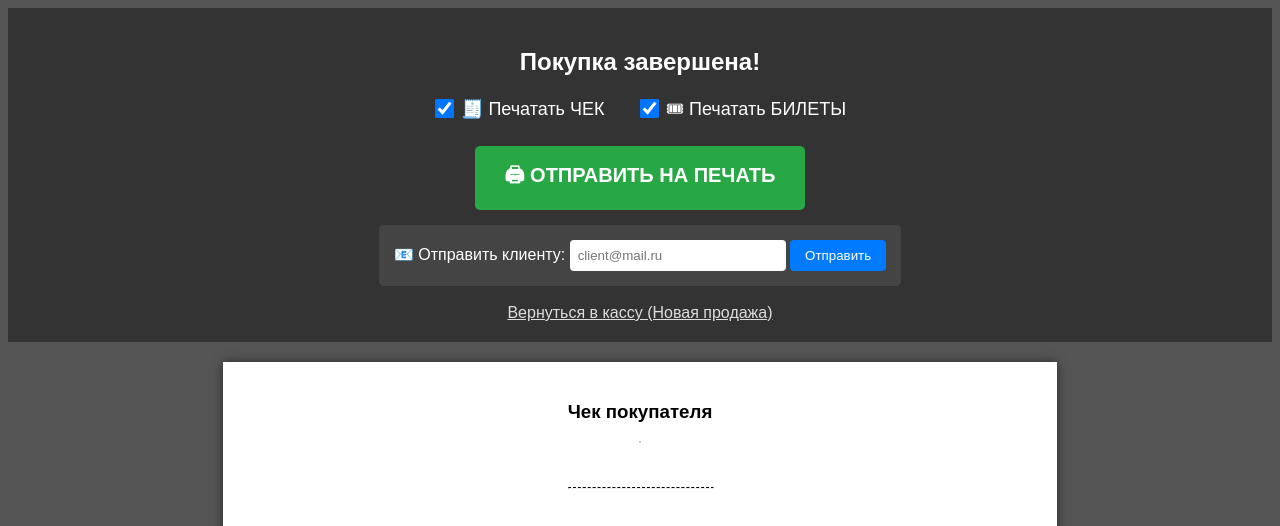
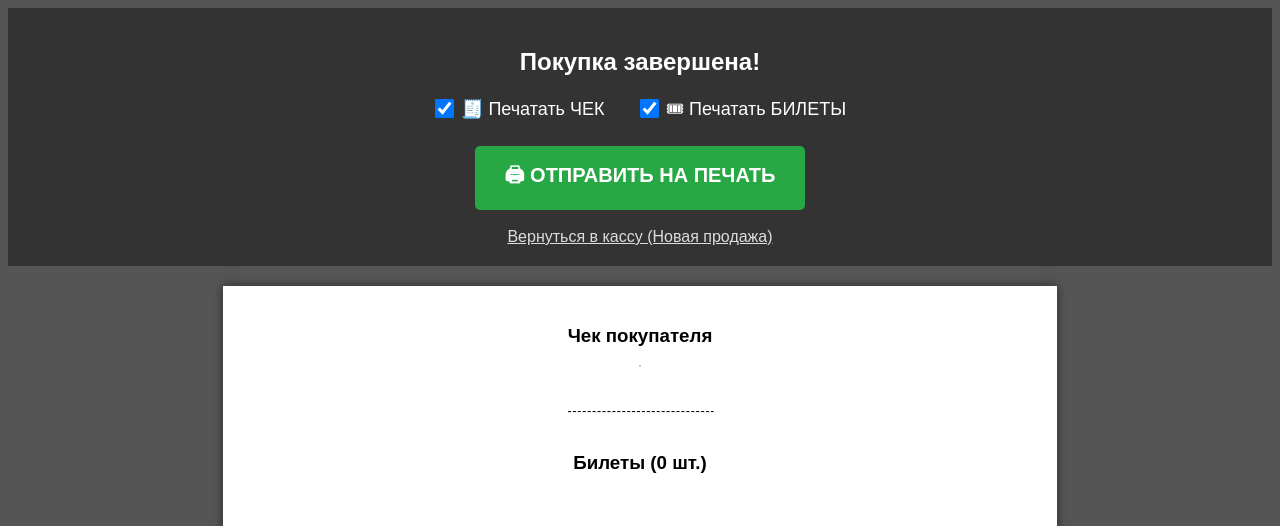
Before and after one commit to homelotto749/lottohome, a Flask app: template templates/print_view.html in a window 1280 px wide. Shown: the top 526 px of the page. Run offline with Flask 3, Linux system fonts and the light colour scheme; the template is opened without the code that fills it, so the values that code supplies are empty.

Commit message:
Update print_view.html

```diff
--- a/templates/print_view.html
+++ b/templates/print_view.html
@@ -16,12 +16,6 @@
 
         .toggle-label { font-size: 18px; margin: 0 15px; cursor: pointer; display: inline-block; }
         input[type="checkbox"] { transform: scale(1.5); margin-right: 5px; }
-
-        .email-form { background: #444; padding: 15px; margin-top: 15px; border-radius: 5px; display: inline-block; }
-        .email-input { padding: 8px; width: 200px; border-radius: 4px; border: none; }
-        .email-btn { background: #007bff; color: white; border: none; padding: 8px 15px; border-radius: 4px; cursor: pointer; }
-        .success-msg { background: #d4edda; color: #155724; padding: 10px; margin: 10px; border-radius: 5px; }
-        .error-msg { background: #f8d7da; color: #721c24; padding: 10px; margin: 10px; border-radius: 5px; }
 
         @media print {
             body { background: white; margin: 0; }
@@ -44,34 +38,12 @@
     <div class="controls">
         <h2>Покупка завершена!</h2>
 
-        {% with messages = get_flashed_messages(with_categories=true) %}
-          {% if messages %}
-            {% for category, message in messages %}
-              <div class="{% if category=='success' %}success-msg{% else %}error-msg{% endif %}">
-                  {{ message }}
-              </div>
-            {% endfor %}
-          {% endif %}
-        {% endwith %}
-
         <div style="margin: 20px 0;">
             <label class="toggle-label"><input type="checkbox" checked onclick="toggleSection('receiptArea', this)"> 🧾 Печатать ЧЕК</label>
             <label class="toggle-label"><input type="checkbox" checked onclick="toggleSection('ticketsArea', this)"> 🎟 Печатать БИЛЕТЫ</label>
         </div>
 
         <button onclick="window.print()" style="padding: 15px 30px; font-size: 20px; font-weight: bold; cursor: pointer; background: #28a745; color: white; border: none; border-radius: 5px;">🖨 ОТПРАВИТЬ НА ПЕЧАТЬ</button>
-
-        <!-- ФОРМА ОТПРАВКИ НА EMAIL -->
-        <br>
-        <div class="email-form">
-            <form action="/send_email" method="post">
-                <input type="hidden" name="tr_id" value="{{ tr_id }}">
-                <label>📧 Отправить клиенту:</label>
-                <input type="email" name="email" class="email-input" placeholder="client@mail.ru" required>
-                <button type="submit" class="email-btn">Отправить</button>
-            </form>
-        </div>
-
         <br><br>
         <a href="/cashier" style="color: #ddd;">Вернуться в кассу (Новая продажа)</a>
     </div>
```
